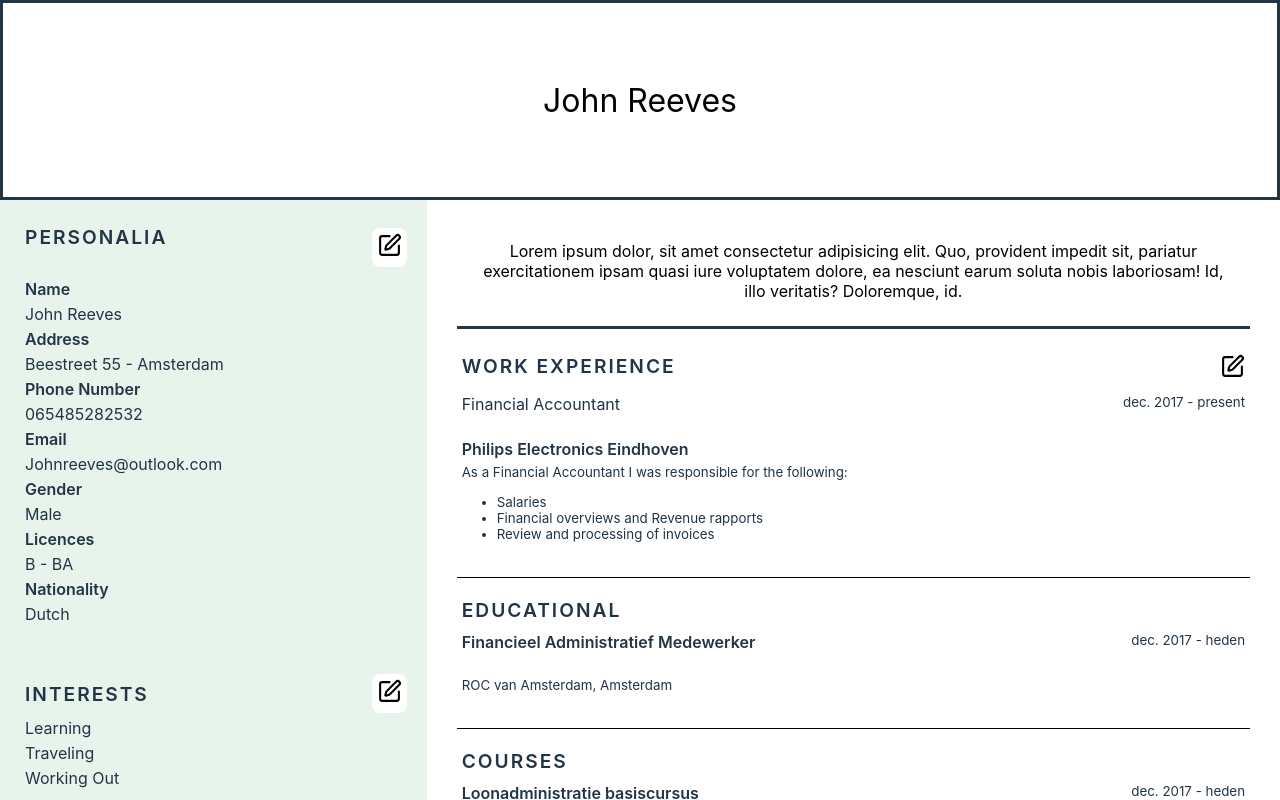
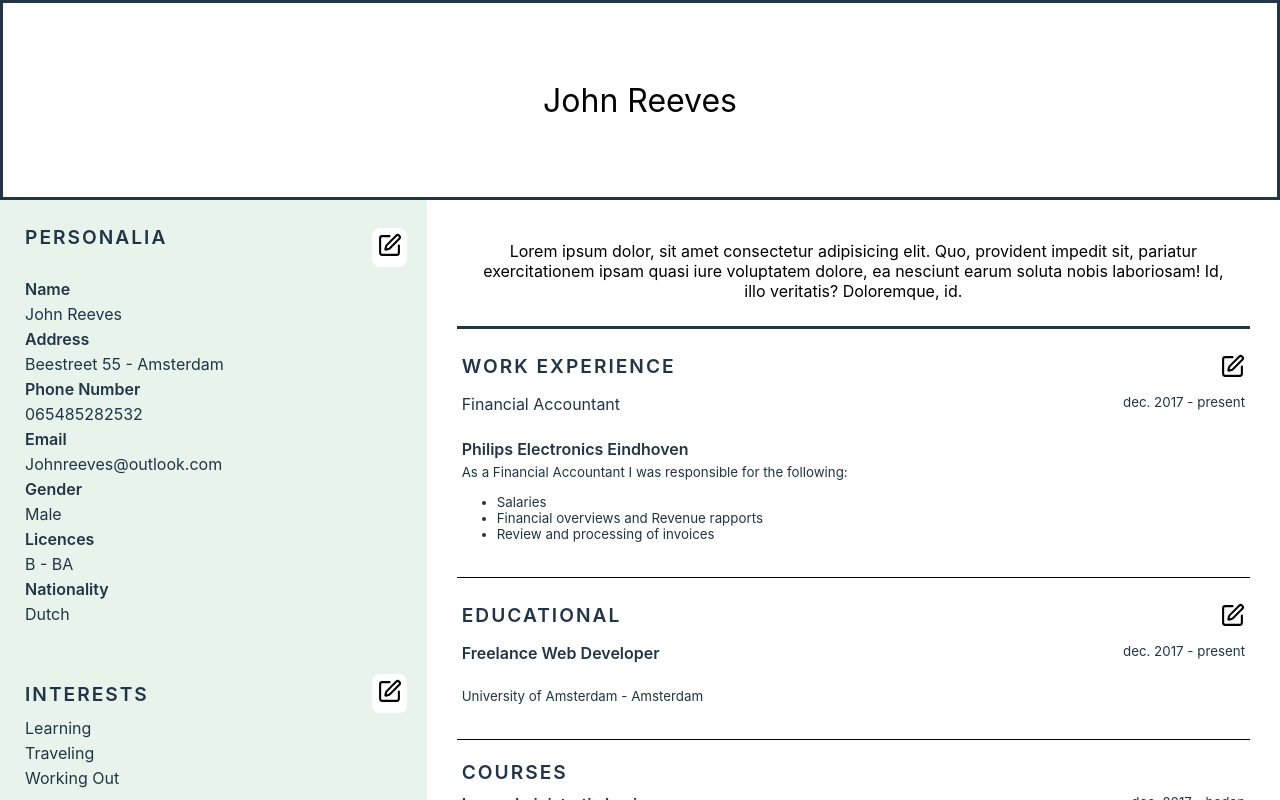
Before and after one commit to berryywise/react-top-tutorial, a React (Vite) app in the folder my-first-react-app/: page / in a window 1280 px wide. Shown: the top 800 px of the page. Built offline with nearby package versions, Linux system fonts and the light colour scheme.

Commit message:
finish education logic and handling

```diff
--- a/my-first-react-app/src/components/Education.jsx
+++ b/my-first-react-app/src/components/Education.jsx
@@ -1,16 +1,110 @@
-const Education = () => {
+import { useState } from "react";
+import { ToggleButton } from "./Experience";
+
+export default function Education() {
+  const [isEditing, setIsEditing] = useState(false);
+  const [error, setError] = useState("");
+
+  const [education, setEducation] = useState([
+    {
+      title: "Freelance Web Developer",
+      date: "dec. 2017 - present",
+      school: "University of Amsterdam - Amsterdam",
+    },
+  ]);
+
+  const Experience = () => {
+
+    const handleDelete = (index) => {
+
+        setEducation(education.filter((_, i) => i !== index))
+
+    }
+
     return (
-        <div className="education-container">
-                <p className="education-main-title" >Educational</p>
+      <>
+        {education.map((edu, index) => (
+          <div key={index}>
             <div className="education-header">
-                <p className="education-title">Financieel Administratief Medewerker</p>
-                <p className="education-date">dec. 2017 - heden</p>
+              <p className="education-title">
+                {edu.title}
+              </p>
+              <p className="education-date">{edu.date}</p>
+              {isEditing && <img onClick={() => handleDelete(index)} className="trashcan" src="/trashcan.svg" alt="delete item" width="15px" /> }
             </div>
             <div className="education-body">
-                <p>ROC van Amsterdam, Amsterdam</p>
+              <p>{edu.school}</p>
             </div>
-        </div>
-     );
+          </div>
+        ))}
+      </>
+    );
+  };
+
+  const Input = () => {
+    const [formData, setFormData] = useState({
+      title: "",
+      date: "",
+      school: "",
+    });
+
+    const handleChange = (e) => {
+      const { name, value } = e.target;
+
+      setFormData({
+        ...formData,
+        [name]: value,
+      });
+    };
+
+    const handleSubmit = (e) => {
+      e.preventDefault();
+
+      const {title, date, school} = formData;
+
+      if(!title || !date || !school) {
+        setError("All fields are required.")
+        return;
+      }
+      if(education.length === 4) {
+        setError("Maximum of 4 schools.")
+        return;
+      }
+
+      setEducation([...education, formData]);
+      setError("");
+
+    };
+
+    return (
+      <form onSubmit={handleSubmit} className="add-exp-container">
+        {error && <p style={{ color: "red" }}>{error}</p>}
+        <label htmlFor="title">Title</label>
+        <input type="text" name="title" autoFocus onChange={handleChange} />
+        <label htmlFor="date">Date</label>
+        <input type="text" name="date" onChange={handleChange} />
+        <label htmlFor="school">School</label>
+        <input type="text" name="school" onChange={handleChange} />
+        <button type="submit">
+          <img
+            className="add-button"
+            src="/add-button.svg"
+            alt="add button"
+            width="20px"
+          />
+        </button>
+      </form>
+    );
+  };
+
+  return (
+    <div className="education-container">
+      <div className="education-main-title">
+        <p>Educational</p>
+        <ToggleButton state={isEditing} setState={setIsEditing} />
+      </div>
+      <Experience />
+      {isEditing && <Input />}
+    </div>
+  );
 }
-
-export default Education;
--- a/my-first-react-app/src/components/Experience.jsx
+++ b/my-first-react-app/src/components/Experience.jsx
@@ -1,4 +1,5 @@
 import { useState } from "react";
+
 
 export default function Experience() {
 
@@ -121,11 +122,25 @@ export default function Experience() {
     )
   }
 
-  const ToggleButton = () => {
+
+
+  return (
+    <div className="experience-container">
+      <div className="experience-main-title">
+        <p>Work Experience</p>
+        <ToggleButton state={isEditing} setState={setIsEditing} />
+      </div>
+      <ExpComponent />
+      {isEditing && <Input />}
+    </div>
+  );
+}
+
+export const ToggleButton = ({state, setState}) => {
   return (
     <>
-        {isEditing ? (
-          <button onClick={() => setIsEditing(false)} className="edit-button">
+      {state ? (
+        <button onClick={() => setState(false)} className="edit-button">
           <img
             src="public/checkmark.svg"
             width="25px"
@@ -134,7 +149,7 @@ export default function Experience() {
           />{" "}
         </button>
       ) : (
-          <button className="edit-button" onClick={() => setIsEditing(true)}>
+        <button className="edit-button" onClick={() => setState(true)}>
           <svg
             aria-label="edit"
             xmlns="http://www.w3.org/2000/svg"
@@ -159,15 +174,3 @@ export default function Experience() {
     </>
   );
 };
-
-  return (
-    <div className="experience-container">
-      <div className="experience-main-title">
-        <p>Work Experience</p>
-        <ToggleButton />
-      </div>
-      <ExpComponent />
-      {isEditing && <Input />}
-    </div>
-  );
-}
```
Lines whose indentation alone changed are shown as unchanged.
